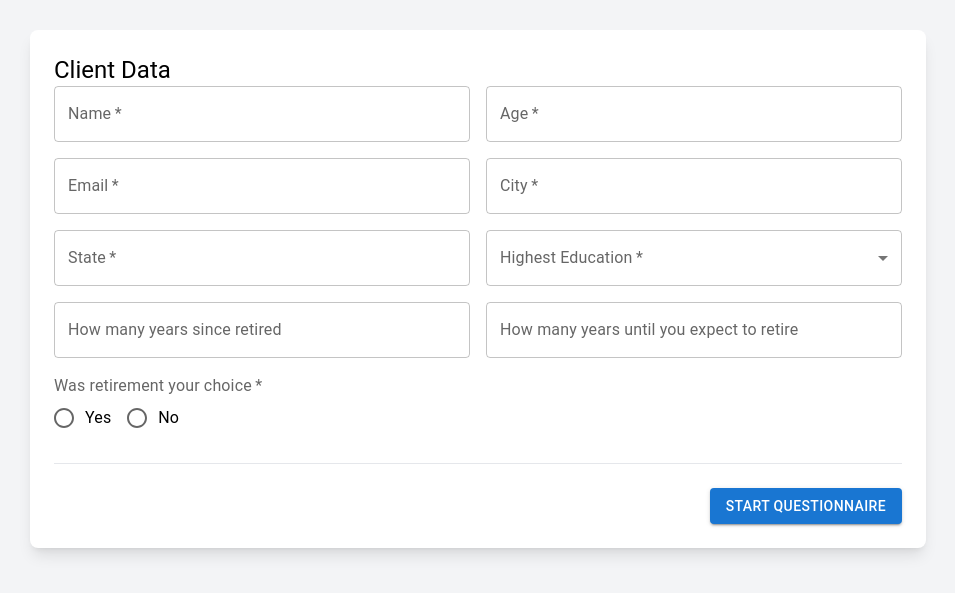
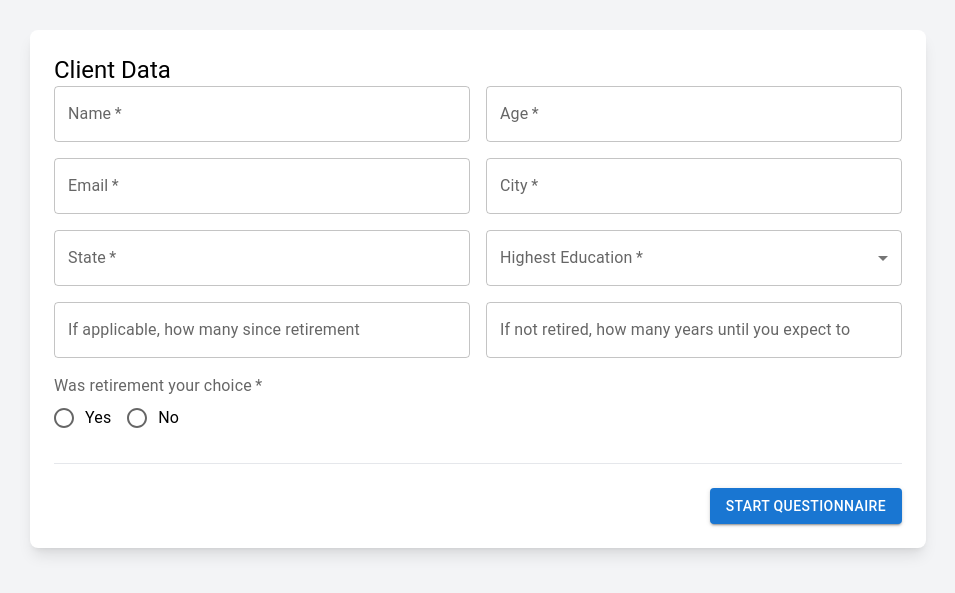
Before and after one commit to abdahad9/Tacs_questionnaire, a Next.js app: page /form-data in a window 1280 px wide. Shown: the part 111-704 px from the top of the page, without its empty margins (162-1117 px from the left). Built offline with nearby package versions, Linux system fonts and the light colour scheme.

Commit message:
update text

```diff
--- a/app/form-data/page.tsx
+++ b/app/form-data/page.tsx
@@ -148,7 +148,7 @@ const ClientData: React.FC = () => {
           </FormControl>
           <TextField
             name="yearsSinceRetired"
-            label="How many years since retired"
+            label="If applicable, how many since retirement"
             type="number"
             fullWidth
             value={formData.yearsSinceRetired}
@@ -156,7 +156,7 @@ const ClientData: React.FC = () => {
           />
           <TextField
             name="yearsUntilRetire"
-            label="How many years until you expect to retire"
+            label="If not retired, how many years until you expect to"
             type="number"
             fullWidth
             value={formData.yearsUntilRetire}
```
Also changed, not shown: 1 other file (tests, documents, lock files or other folders).
